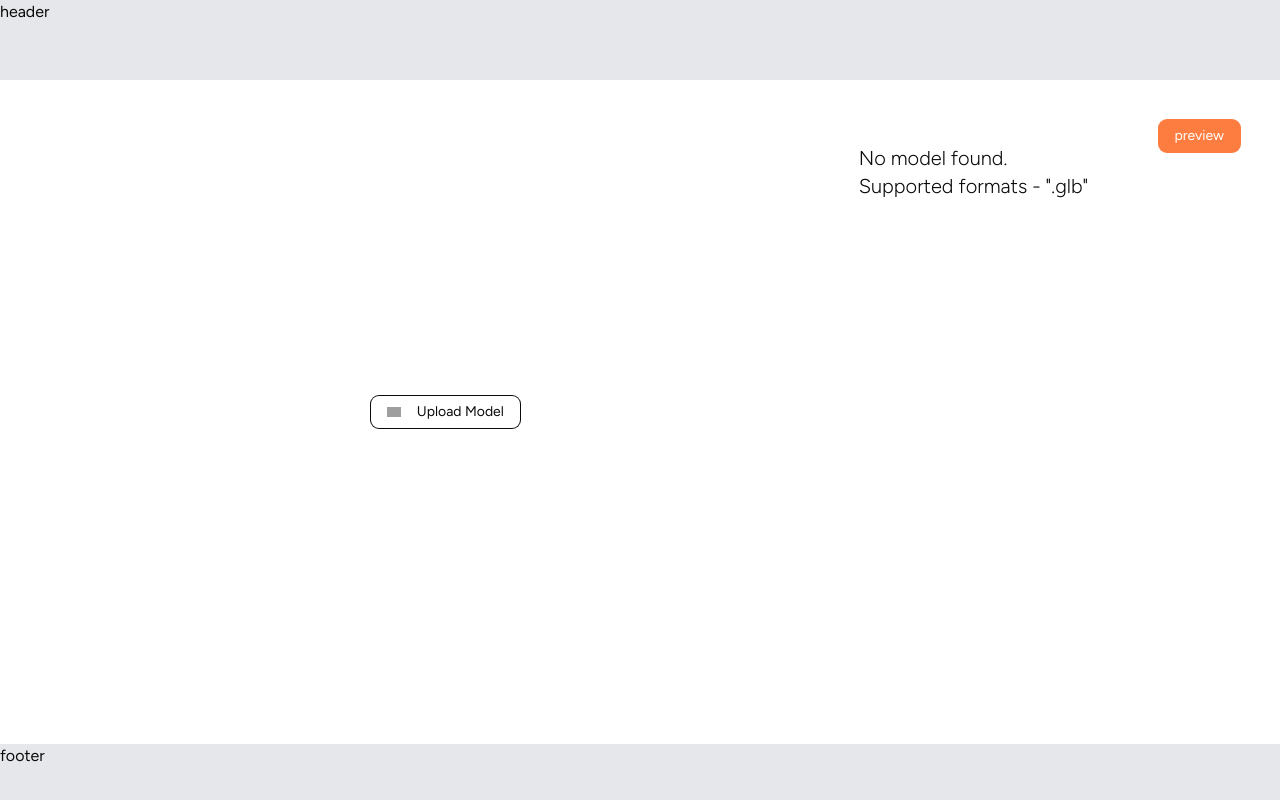
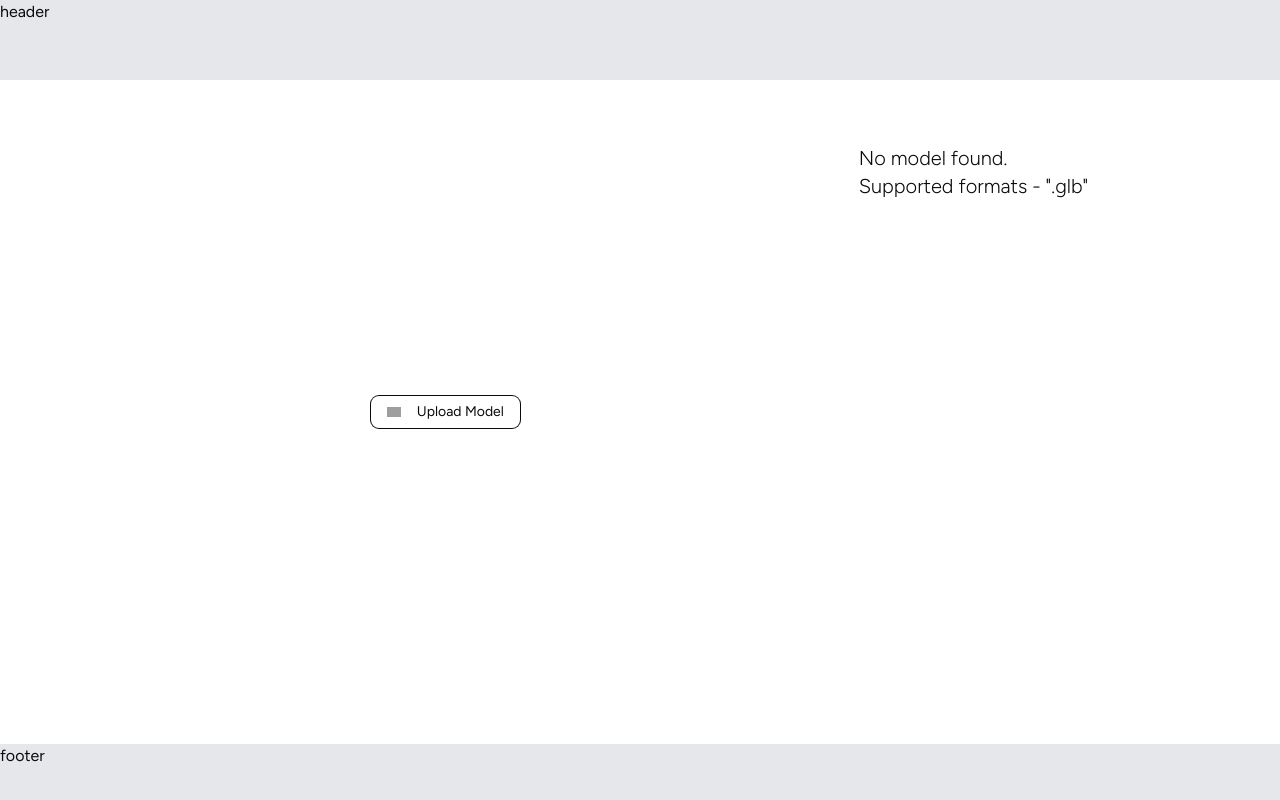
Before and after one commit to zaxel/configraph, a Next.js app: page /builder in a window 1280 px wide. Shown: the top 800 px of the page. Built offline with nearby package versions, Linux system fonts and the light colour scheme; grey boxes are pictures that could not be loaded.

Commit message:
fix(builder): show preview button only when model is ready.

```diff
--- a/features/builder/ui/BuilderPanel.tsx
+++ b/features/builder/ui/BuilderPanel.tsx
@@ -12,7 +12,7 @@ const BuilderPanel = () => {
     const isBuilderSelected = activeTab==="builder";
 
     return (
-        <div className="flex flex-col gap-6 w-full md:w-1/3">
+        <div className="flex flex-col gap-6 w-full mt-4 md:w-1/3 md:mt-0">
             <div className="flex gap-6">
                 <Button variant={isMeshSelected ? "active-outline" : "outline"} onClick={() =>
                     !isMeshSelected &&
--- a/features/product-studio/ProductStudio.tsx
+++ b/features/product-studio/ProductStudio.tsx
@@ -25,6 +25,7 @@ const ProductStudio = () => {
 
 
     console.log(product);
+    console.log(status);
 
     useEffect(() => {
         if (!id) {
@@ -38,7 +39,7 @@ const ProductStudio = () => {
     return (
         <div className="w-full flex flex-col md:flex-row relative">
             {/* TOGGLE MODE BTN */}
-            <Toggle />
+            {status === "ready" && <Toggle />}
             {/* LEFT — always visible */}
             <div className="w-full md:w-2/3 shrink-0 h-[50vh] md:h-[75vh] sticky top-0 left-0 bg-background overflow-hidden z-100 -mx-3 md:mx-2">
                 <ViewerBridge />
--- a/features/product-studio/Toggle.tsx
+++ b/features/product-studio/Toggle.tsx
@@ -7,7 +7,7 @@ const Toggle = () => {
     const setMode = useProductStudioStore(s=>s.setMode);
 
     return (
-        <Button className='absolute top-2 right-2' variant={mode==="builder" ? "active" : "primary"} onClick={() =>
+        <Button className='absolute top-2 left-2 z-1000' variant={mode==="builder" ? "active" : "primary"} onClick={() =>
             setMode((mode==="builder") ? "preview" : "builder")
         }>
             {mode==="builder" ? "preview" : "builder"}
```
